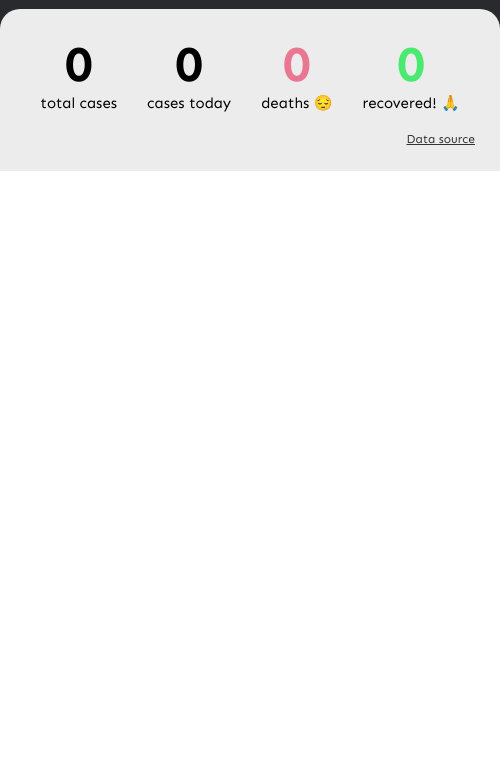
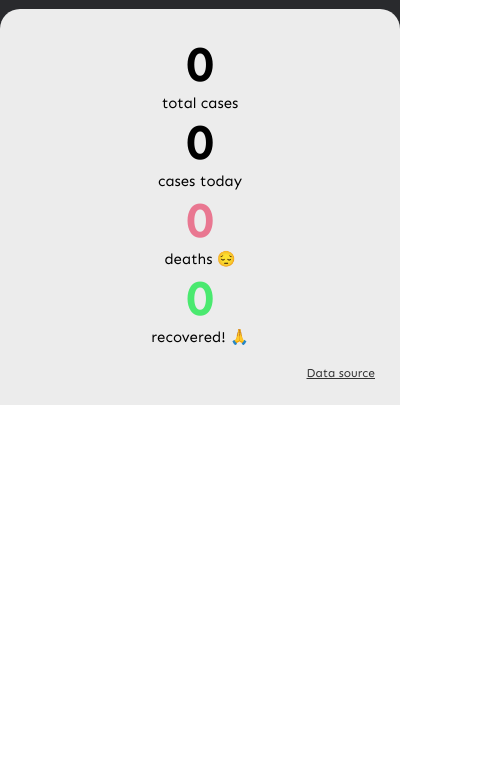
Before and after one commit to Aboude-Adra/Lebanon-coronavirus, a browser extension: page popup/index.html in a window 400 px wide. Shown: the part 79-844 px from the top of the page, 500 px wide, since content can reach past the window. Drawn offline with Linux system fonts and the light colour scheme; no server answers.

Commit message:
Improve design

```diff
--- a/popup/main.css
+++ b/popup/main.css
@@ -5,7 +5,7 @@
 }
 
 .popup-component {
-    min-width: 500px;
+    min-width: max-content;
     background-color: #292A2D;
 }
 
@@ -25,22 +25,11 @@
     border-radius: 20px 20px 0 0;
 }
 
-.popup-component .content .statistics {
-    display: flex;
-    flex: 1;
-    flex-direction: row;
-    justify-content: space-around;
-}
-
 .popup-component .content .statistics span {
     display: flex;
     flex-direction: column;
     justify-content: center;
     align-items: center;
-}
-
-.popup-component .content .statistics span:not(:last-child) {
-    margin-right: 30px;
 }
 
 .popup-component .content .statistics span h1 {
```
